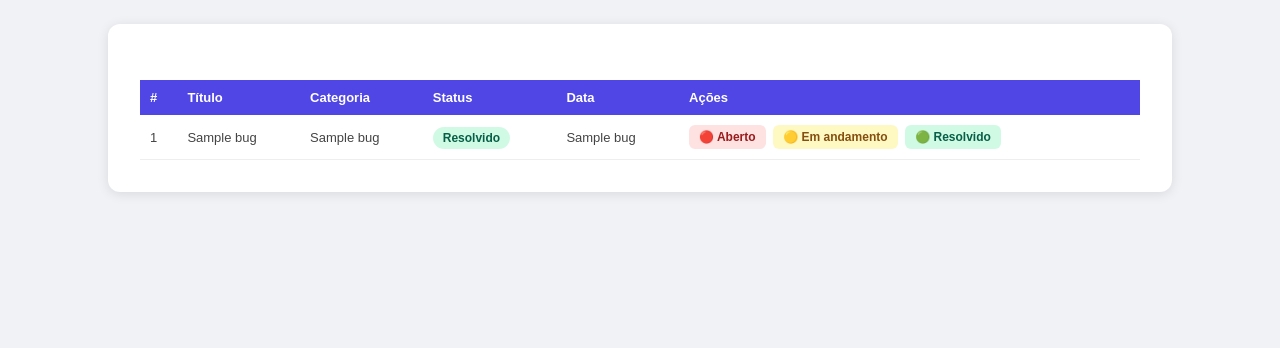
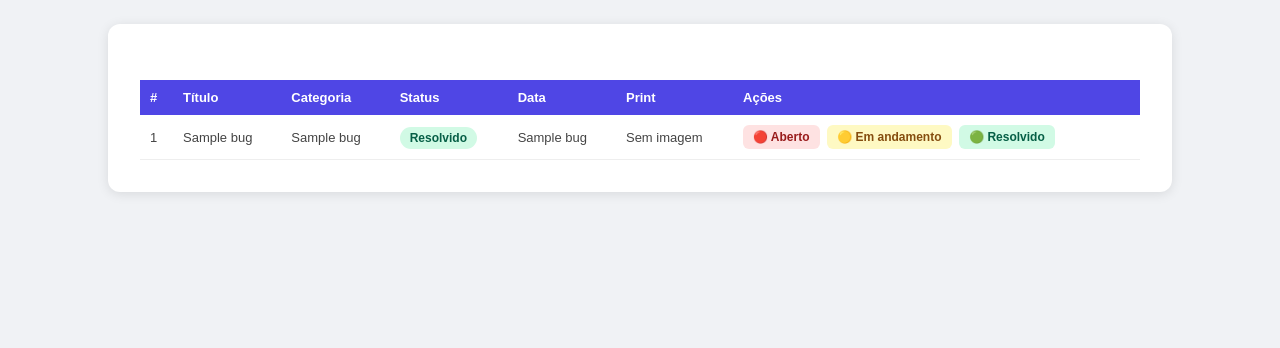
Before and after one commit to lvieiradev/bugs_tracker, a Flask app: template templates/admin.html in a window 1280 px wide. Shown: the part 143-491 px from the top of the page. Run offline with Flask 3, Linux system fonts and the light colour scheme; the template is opened without the code that fills it: most values are stand-ins (such as "Sample title", 1, 10 or a date in 2020); some libraries are stand-ins or nearby versions.

Commit message:
Adiciona visualização de print no painel admin

```diff
--- a/app.py
+++ b/app.py
@@ -54,7 +54,7 @@ def index():
             return redirect(url_for('index', sucesso=1))
 
     cur = mysql.connection.cursor()
-    cur.execute("SELECT id, titulo, categoria, status, data_problema FROM bugs")
+    cur.execute("SELECT id, titulo, categoria, status, data_problema, imagem FROM bugs")
     bugs = cur.fetchall()
     cur.close()
 
@@ -62,7 +62,7 @@ def index():
 @app.route('/admin', methods=['GET'])
 def admin():
     cur = mysql.connection.cursor()
-    cur.execute("SELECT id, titulo, categoria, status, data_problema FROM bugs")
+    cur.execute("SELECT id, titulo, categoria, status, data_problema, imagem FROM bugs")
     bugs = cur.fetchall()
     cur.close()
     return render_template('admin.html', bugs=bugs)
--- a/templates/admin.html
+++ b/templates/admin.html
@@ -138,6 +138,7 @@
                     <th>Categoria</th>
                     <th>Status</th>
                     <th>Data</th>
+                    <th>Print</th>
                     <th>Ações</th>
                 </tr>
             </thead>
@@ -158,6 +159,13 @@
                     </td>
                     <td>{{ bug[4] }}</td>
                     <td>
+                        {% if bug[5] %}
+                        <a href="/static/uploads/{{ bug[5] }}" target="_blank">Ver imagem</a>
+                        {% else %}
+                        Sem imagem
+                        {% endif %}
+                    </td>
+                    <td>
                         <a class="btn btn-aberto" href="/atualizar-status/{{ bug[0] }}/Aberto">🔴 Aberto</a>
                         <a class="btn btn-andamento" href="/atualizar-status/{{ bug[0] }}/Em andamento">🟡 Em
                             andamento</a>
```
Also changed, not shown: static/uploads/Captura_de_tela_2026-04-25_155745.png (added).
